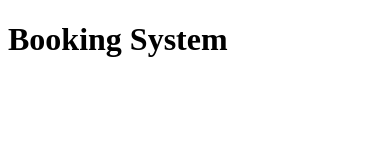
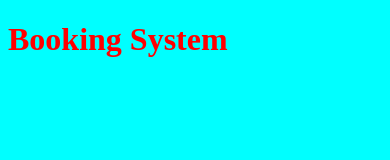
Before and after one commit to MagonBorn/BookingSys, a plain HTML site: page html/index.html in a window 390 px wide. Drawn offline with Linux system fonts and the light colour scheme.

Commit message:
added simple code to set up testing of media queries

```diff
--- a/css/index.css
+++ b/css/index.css
@@ -0,0 +1,16 @@
+/* Desktop Styles */
+body {
+    background-color: aqua;
+}
+
+h1 {
+    color: orange;
+}
+
+
+/* Tablet Styles */
+@media only screen and (max-width: 768px) {
+    h1 {
+        color: red;
+    }
+}
--- a/html/index.html
+++ b/html/index.html
@@ -2,6 +2,8 @@
 
 <html>
 	<head>
+		<meta name="viewport" content="width=device-width, initial-scale=1, minimum-scale=1" />
+		<link href="../css/index.css" rel="stylesheet" />
 		<title>Booking System</title>
 	</head>
 
```
